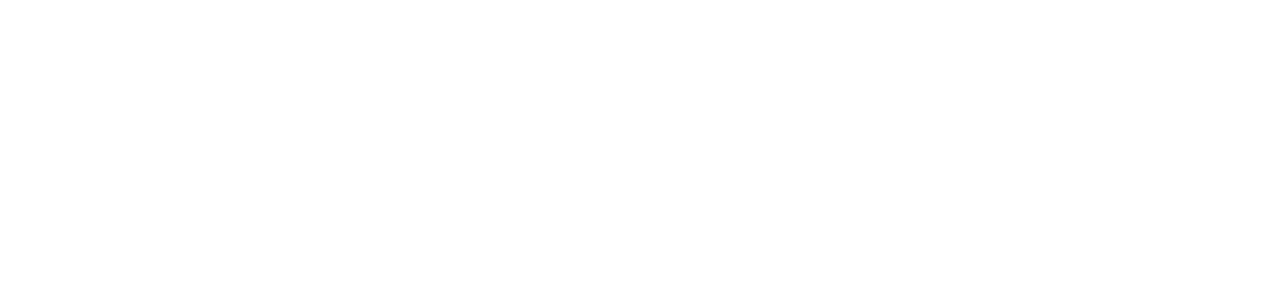
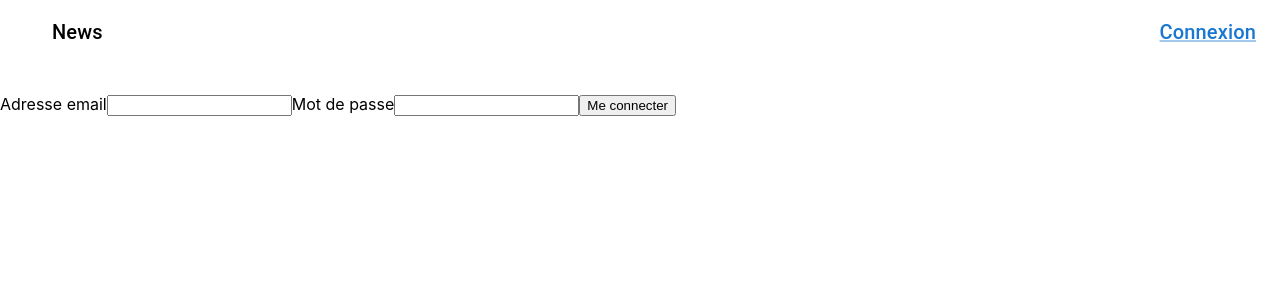
Before and after one commit to AurelienMo/pricing-front, a React (Create React App) app: page / in a window 1280 px wide. Shown: the top 300 px of the page. Built offline with nearby package versions, Linux system fonts and the light colour scheme.

Commit message:
Login with context

```diff
--- a/src/App.tsx
+++ b/src/App.tsx
@@ -1,14 +1,37 @@
-import React from 'react';
+import React, {useContext} from 'react';
 import {Helmet} from "react-helmet";
 import {publicRouter} from "./navigations/routes/publicRoutes";
 import {Routes} from "react-router-dom";
+import {IconButton, Link, Toolbar, Typography} from "@mui/material";
+import AuthContext from "./store/auth-context";
 
 function App() {
+    const ctx = useContext(AuthContext);
     return (
         <>
             <Helmet>
                 <title>Mentorat - Pricing</title>
             </Helmet>
+                <Toolbar>
+                    <IconButton
+                        size="large"
+                        edge="start"
+                        color="inherit"
+                        aria-label="menu"
+                        sx={{ mr: 2 }}
+                    />
+                    <Typography variant="h6" component="div" sx={{ flexGrow: 1 }}>
+                        News
+                    </Typography>
+                    {!ctx.isLogin() && <Link href="/"><Typography variant="h6" component="div" sx={{ flexGrow: 1 }}>
+                        Connexion
+                    </Typography></Link>}
+                    {ctx.isLogin() && <Link component="button" variant="body2" onClick={ctx.onLogout}>
+                        <Typography variant="h6" component="div" sx={{ flexGrow: 1 }}>
+                            Déconnexion
+                        </Typography>
+                    </Link> }
+                </Toolbar>
             <Routes>
                 {publicRouter}
             </Routes>
--- a/src/index.tsx
+++ b/src/index.tsx
@@ -5,12 +5,15 @@
 import reportWebVitals from './reportWebVitals';
 import './translations/i18n'
 import {BrowserRouter} from "react-router-dom";
+import {AuthContextProvider} from "./store/auth-context";
 
 ReactDOM.render(
   <React.StrictMode>
-      <BrowserRouter>
-          <App />
-      </BrowserRouter>
+      <AuthContextProvider>
+          <BrowserRouter>
+              <App />
+          </BrowserRouter>
+      </AuthContextProvider>
   </React.StrictMode>,
   document.getElementById('root')
 );
--- a/src/navigations/routes/publicRoutes.tsx
+++ b/src/navigations/routes/publicRoutes.tsx
@@ -1,6 +1,7 @@
 import {RouteI} from "../RouteI";
 import LoginPage from "../../pages/LoginPage";
 import {Route} from "react-router-dom";
+import DashboardPage from "../../pages/DashboardPage";
 
 export const LOGIN_PATH = '/'
 
@@ -11,6 +12,12 @@
         element: <LoginPage />,
         name: 'login'
     },
+    {
+        key: 'dashboard',
+        path: '/dashboard',
+        element: <DashboardPage />,
+        name: 'dashboard'
+    }
 ]
 
 export const publicRouter = publicRoutes.map((route: RouteI) => {
--- /dev/null
+++ b/src/pages/DashboardPage/index.tsx
@@ -0,0 +1,17 @@
+import {useContext} from "react";
+import AuthContext from "../../store/auth-context";
+import {Navigate} from "react-router-dom";
+
+const DashboardPage = () => {
+    const ctx = useContext(AuthContext);
+
+    if (!ctx.isLogin()) {
+        return <Navigate to="/" />
+    }
+
+    return(
+        <h1>Dashboard</h1>
+    )
+}
+
+export default DashboardPage;
--- a/src/pages/LoginPage/index.tsx
+++ b/src/pages/LoginPage/index.tsx
@@ -1,8 +1,49 @@
+import {useContext, useState} from "react";
+import AuthContext from "../../store/auth-context";
+import {Navigate, useNavigate} from "react-router-dom";
+
 const LoginPage = () => {
+    const ctx = useContext(AuthContext);
+    const navigate = useNavigate();
+    const [identifier, setIdentifier] = useState('');
+    const [password, setPassword] = useState('');
+
+    if (ctx.isLogin()) {
+        return <Navigate to="/dashboard" />
+    }
+
+    const handleSubmit = async (e: any) => {
+        e.preventDefault();
+        const response = await fetch('https://api.dev.pricing.fr/api/login_check', {
+            method: 'POST',
+            headers: {
+                'Content-Type': 'application/json',
+            },
+            body: JSON.stringify({username: identifier, password: password})
+        });
+        if (response.ok) {
+            const data = await response.json();
+            ctx.onLogin(data);
+            navigate('/dashboard');
+        }
+    }
     return(
-        <div>
-
-        </div>
+        <form onSubmit={handleSubmit} style={{marginTop: 30}}>
+            <label htmlFor="identifier">Adresse email</label>
+            <input
+                name="identifier"
+                key="identifier"
+                onChange={e => setIdentifier(e.target.value)}
+            />
+            <label htmlFor="password">Mot de passe</label>
+            <input
+                name="password"
+                type="password"
+                key="password"
+                onChange={e => setPassword(e.target.value)}
+            />
+            <button type="submit">Me connecter</button>
+        </form>
     )
 }
 
--- /dev/null
+++ b/src/store/auth-context.tsx
@@ -0,0 +1,53 @@
+import React, {useEffect, useState} from "react";
+
+const AuthContext = React.createContext({
+    token: null,
+    refreshToken: null,
+    onLogout: () => {},
+    onLogin: (token: any) => {},
+    isLogin: (): any => {},
+})
+
+export const AuthContextProvider = (props: any) => {
+    const [token, setToken] = useState(null);
+    const [refreshToken, setRefreshToken] = useState(null);
+
+    useEffect(() => {
+        // @ts-ignore
+        const storedToken = localStorage.hasOwnProperty('token') ?  JSON.parse(localStorage.getItem('token')) : null;
+        if (storedToken) {
+            setToken(storedToken.token);
+            setRefreshToken(storedToken.refresh_token);
+        }
+    }, [])
+
+    const logoutHandler = () => {
+        localStorage.removeItem('token');
+        setToken(null);
+        setRefreshToken(null);
+    }
+
+    const loginHandler = (token: any) => {
+        setToken(token.token);
+        setRefreshToken(token.refresh_token);
+        localStorage.setItem('token', JSON.stringify(token));
+    }
+
+    const isLogin = () => {
+        return token && refreshToken;
+    }
+
+    return <AuthContext.Provider
+        value={{
+            token: token,
+            refreshToken: refreshToken,
+            onLogout: logoutHandler,
+            onLogin: loginHandler,
+            isLogin: isLogin
+        }}
+    >
+        {props.children}
+    </AuthContext.Provider>
+}
+
+export default AuthContext;
```
Also changed, not shown: public/manifest.json.
